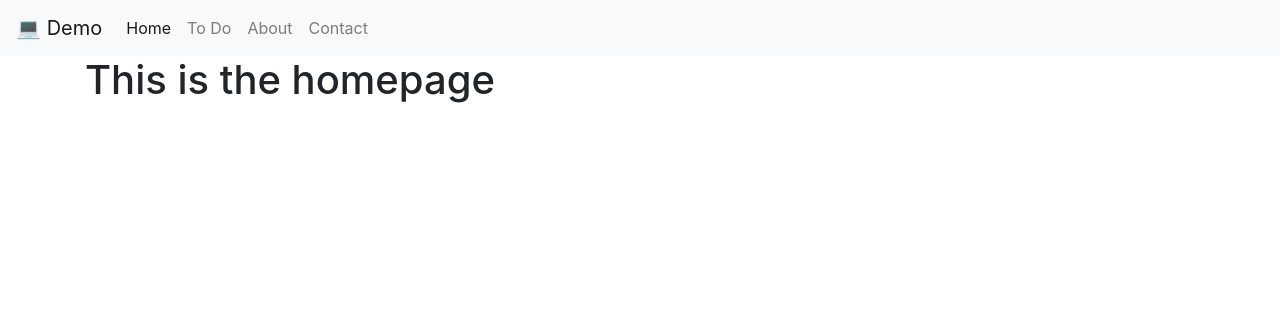
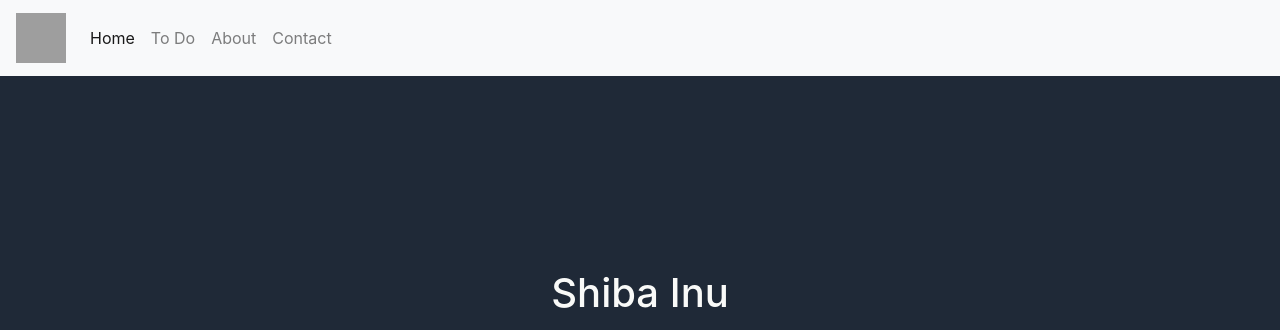
Before and after one commit to nothoru/appdev-kurt, a Django app: page / in a window 1280 px wide. Shown: the top 330 px of the page. Before the commit the page ends 103 px from the top, so only its background shows below. Run offline with Django 5.2, Linux system fonts and the light colour scheme; some libraries are stand-ins or nearby versions; grey boxes are pictures that could not be loaded.

Commit message:
Adding css styles
i created a static folder for the css files

```diff
--- /dev/null
+++ b/demo/myapp/static/myapp/css/style.css
@@ -0,0 +1,10 @@
+.flex-container{
+  display: flex;
+  flex-direction: column;
+  justify-content: center;
+  align-items: center;
+  height: 100%;
+  gap: 8px;
+  background-color: #1F2937;
+  color: #f9faf8
+}
--- a/demo/myapp/templates/base.html
+++ b/demo/myapp/templates/base.html
@@ -1,3 +1,4 @@
+{% load static %}
 <!DOCTYPE html>
 <html lang="en">
   <head>
@@ -9,10 +10,16 @@
       {% endblock %}
     </title>
     <link rel="stylesheet" href="https://stackpath.bootstrapcdn.com/bootstrap/4.3.1/css/bootstrap.min.css"  rel="stylesheet" />
+    {% block head %}{% endblock %}
+    <style>
+      html, body{
+        height: 100%;
+      }
+    </style>
   </head>
   <body>
     <nav class="navbar navbar-expand-lg navbar-light bg-light">
-      <a class="navbar-brand" href="#">💻 Demo </a>
+      <a class="navbar-brand" href="#"><img src="https://cdn3.emoji.gg/emojis/7049-dogesmile.png" height="50" width="50"> </a>
       <button class="navbar-toggler" type="button" data-toggle="collapse" data-target="#navbarNav" aria-controls="navbarNav" aria-expanded="false" aria-label="Toggle navigation"><span class="navbar-toggler-icon"></span></button>
       <div class="collapse navbar-collapse" id="navbarNav">
         <ul class="navbar-nav">
@@ -31,7 +38,7 @@
         </ul>
       </div>
     </nav>
-    <div class="container">{% block content %}{% endblock %}</div>
+   {% block content %}{% endblock %}
     <script src="https://code.jquery.com/jquery-3.3.1.slim.min.js"></script>
     <script src="https://stackpath.bootstrapcdn.com/bootstrap/4.3.1/js/bootstrap.bundle.min.js" ></script>
   </body>
--- a/demo/myapp/templates/home.html
+++ b/demo/myapp/templates/home.html
@@ -1,6 +1,17 @@
+
 {% extends "base.html" %}
+{% load static %}
+
 {% block title %} Home Page {% endblock %}
+
+{% block head %}<link rel="stylesheet" href="{% static 'myapp/css/style.css' %}">{% endblock %}
+
+
 {% block content %}
-<h1> This is the homepage </h1>
+<div class="flex-container">
+<h1> Shiba Inu </h1>
+<img src="https://lun-dev.github.io/Landing-Page/images/shib.webp" width="500" height="350">
+</div>
+
 
 {% endblock %}
```
Also changed, not shown: demo/demo/settings.py (+6 -1 lines).
